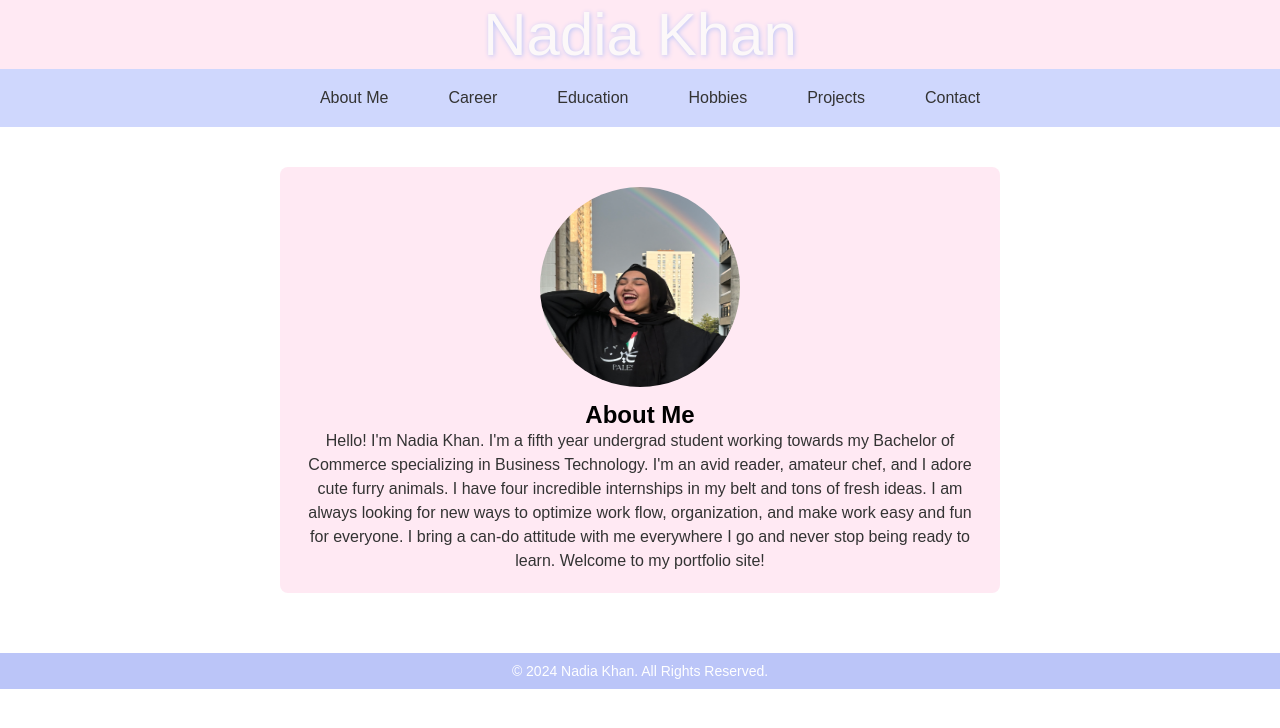
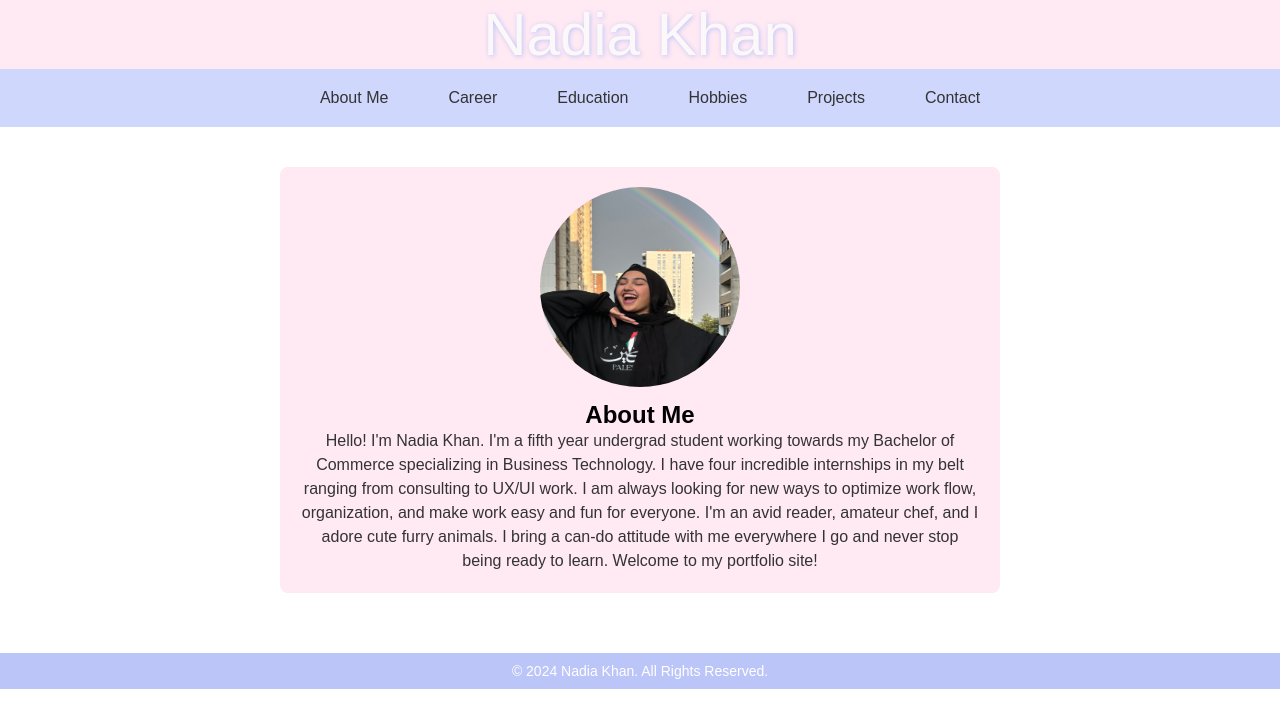
Before and after one commit to nadia-khan-23/nadia-khan-23.github.io, a plain HTML site: page index.html in a window 1280 px wide. Drawn offline with Linux system fonts and the light colour scheme.

Commit message:
Update index.html

```diff
--- a/index.html
+++ b/index.html
@@ -136,7 +136,7 @@
         <section id="about" class="section">
             <img id="my-headshot" src="/images/my-headshot.jpg" alt="Headshot of Nadia Khan">
             <h2>About Me</h2>
-            <p>Hello! I'm Nadia Khan. I'm a fifth year undergrad student working towards my Bachelor of Commerce specializing in Business Technology. I'm an avid reader, amateur chef, and I adore cute furry animals. I have four incredible internships in my belt and tons of fresh ideas. I am always looking for new ways to optimize work flow, organization, and make work easy and fun for everyone. I bring a can-do attitude with me everywhere I go and never stop being ready to learn. Welcome to my portfolio site!</p>
+            <p>Hello! I'm Nadia Khan. I'm a fifth year undergrad student working towards my Bachelor of Commerce specializing in Business Technology. I have four incredible internships in my belt ranging from consulting to UX/UI work. I am always looking for new ways to optimize work flow, organization, and make work easy and fun for everyone. I'm an avid reader, amateur chef, and I adore cute furry animals. I bring a can-do attitude with me everywhere I go and never stop being ready to learn. Welcome to my portfolio site!</p>
         </section>
 
         <!-- Career Section -->
```
